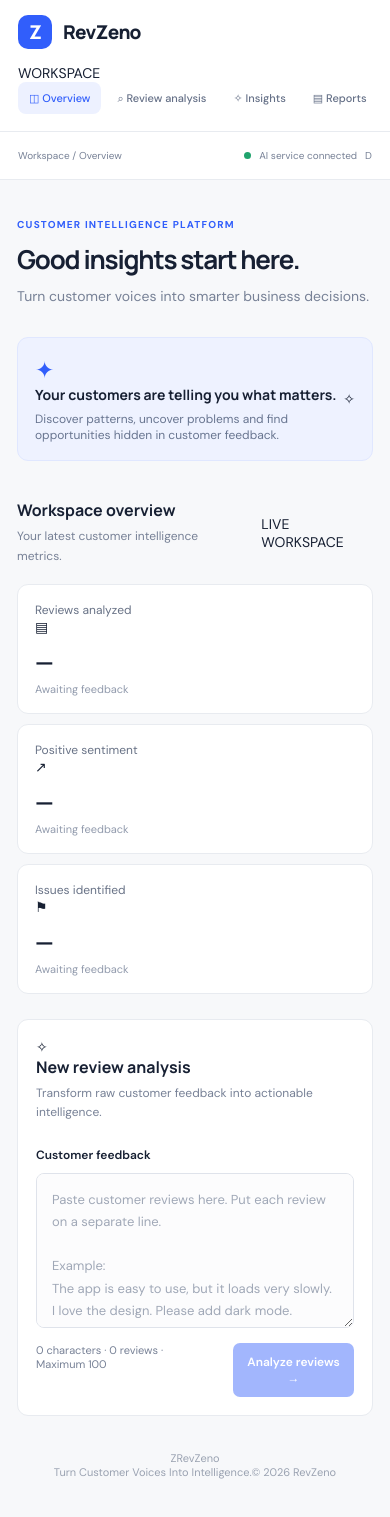
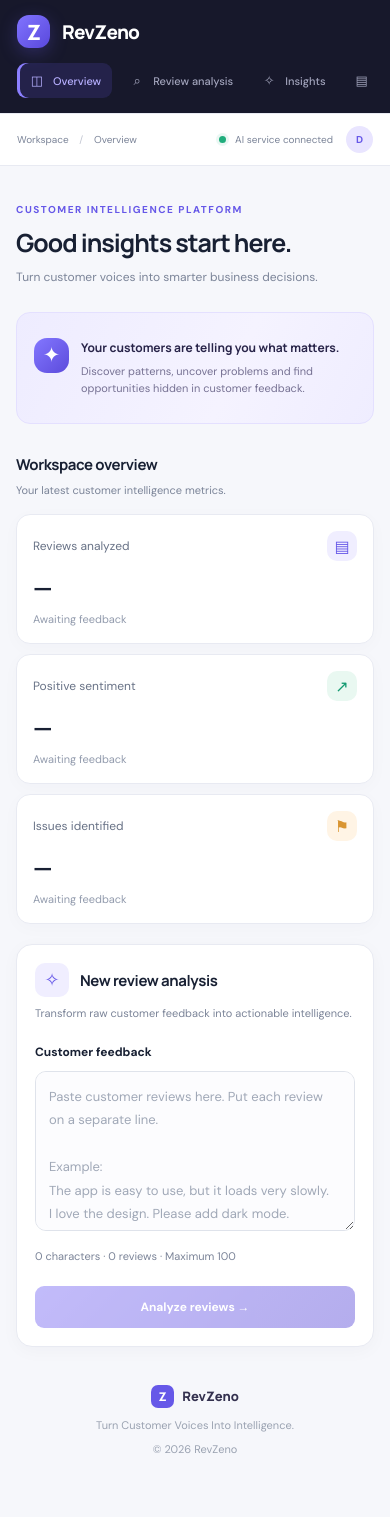
Before and after one commit to Dhivaking57/ReviewRadar-AI, a Next.js app: page / in a window 390 px wide. Built offline with nearby package versions, Linux system fonts and the light colour scheme.

Commit message:
create premium Revzeno visual design

```diff
--- a/app/globals.css
+++ b/app/globals.css
@@ -2,19 +2,25 @@
 @import url('https://fonts.googleapis.com/css2?family=DM+Sans:wght@400;500;600;700&family=Manrope:wght@400;500;600;700;800&display=swap');
 
 :root {
-  --background: #f7f8fa;
+  --background: #f6f7fb;
   --surface: #ffffff;
-  --text: #172033;
-  --muted: #778196;
-  --border: #e8ebf0;
-  --primary: #315efb;
-  --primary-light: #edf1ff;
-  --success: #16865b;
-  --danger: #d84b55;
+  --text: #182033;
+  --muted: #7b8498;
+  --border: #e8eaf2;
+  --primary: #6658e8;
+  --primary-light: #f0eeff;
+  --success: #159b72;
+  --danger: #e05260;
+  --sidebar: #17182b;
+  --sidebar-muted: #a2a4bc;
 }
 
 * {
   box-sizing: border-box;
+}
+
+html {
+  scroll-behavior: smooth;
 }
 
 html,
@@ -55,20 +61,23 @@ h4 {
 }
 
 ::selection {
-  background: #dce5ff;
-  color: #172033;
+  background: #e4e0ff;
+  color: #17182b;
 }
+
 .app-shell {
   display: flex;
   min-height: 100vh;
 }
 
+/* SIDEBAR */
+
 .sidebar {
-  width: 245px;
+  width: 250px;
   flex-shrink: 0;
-  background: #fff;
-  border-right: 1px solid var(--border);
-  padding: 28px 20px;
+  background: var(--sidebar);
+  color: white;
+  padding: 30px 20px 22px;
   display: flex;
   flex-direction: column;
 }
@@ -76,55 +85,66 @@ h4 {
 .brand {
   display: flex;
   align-items: center;
-  gap: 11px;
+  gap: 12px;
   font-family: 'Manrope', sans-serif;
-  font-size: 19px;
+  font-size: 21px;
   font-weight: 800;
-  letter-spacing: -0.7px;
-  margin-bottom: 48px;
+  letter-spacing: -0.8px;
+  margin-bottom: 55px;
 }
 
 .brand-mark {
-  width: 34px;
-  height: 34px;
-  border-radius: 10px;
-  background: var(--primary);
+  width: 37px;
+  height: 37px;
+  border-radius: 12px;
+  background: linear-gradient(135deg, #8174ff, #5948dc);
   color: white;
   display: grid;
   place-items: center;
-  font-size: 19px;
+  font-size: 21px;
+  box-shadow: 0 5px 18px #6658e84a;
 }
 
-.nav-label,
-.eyebrow {
+.workspace-label {
   font-size: 10px;
   font-weight: 700;
-  letter-spacing: 1.2px;
-  color: #929bad;
-}
-
-.nav-label {
-  margin: 0 0 13px 10px;
+  letter-spacing: 1.4px;
+  color: #777a98;
+  margin: 0 0 15px 11px;
 }
 
 .navigation {
   display: grid;
-  gap: 6px;
+  gap: 7px;
 }
 
 .nav-item {
-  display: block;
+  display: flex;
+  align-items: center;
+  gap: 12px;
   padding: 12px 13px;
-  border-radius: 8px;
-  color: #657087;
+  border-radius: 9px;
+  color: var(--sidebar-muted);
   font-weight: 500;
   font-size: 13px;
+  transition: background 0.2s, color 0.2s;
 }
 
-.nav-item:hover,
+.nav-item span {
+  width: 18px;
+  text-align: center;
+  font-size: 16px;
+}
+
+.nav-item:hover {
+  background: #ffffff0d;
+  color: white;
+}
+
 .nav-item.active {
-  background: var(--primary-light);
-  color: var(--primary);
+  background: #6658e82b;
+  color: #b8b0ff;
+  box-shadow: inset 3px 0 #8c80ff;
 }
 
 .sidebar-bottom {
@@ -135,20 +155,26 @@ h4 {
   display: flex;
   align-items: center;
   gap: 11px;
-  border-top: 1px solid var(--border);
-  margin-top: 25px;
-  padding: 20px 4px 0;
+  border-top: 1px solid #ffffff18;
+  margin-top: 24px;
+  padding: 20px 3px 0;
 }
 
-.avatar {
-  width: 35px;
-  height: 35px;
+.avatar,
+.topbar-avatar {
+  width: 36px;
+  height: 36px;
   display: grid;
   place-items: center;
   border-radius: 50%;
-  background: #e8edff;
-  color: var(--primary);
+  background: #e9e5ff;
+  color: #6658e8;
   font-weight: 700;
+}
+
+.profile-details {
+  flex: 1;
+  min-width: 0;
 }
 
 .profile strong,
@@ -158,13 +184,21 @@ h4 {
 
 .profile strong {
   font-size: 12px;
+  color: white;
 }
 
 .profile small {
-  color: var(--muted);
+  color: #999bb4;
   margin-top: 4px;
   font-size: 11px;
 }
+
+.profile-menu {
+  color: #999bb4;
+  font-size: 20px;
+}
+
+/* MAIN AREA */
 
 .main-content {
   flex: 1;
@@ -172,7 +206,7 @@ h4 {
 }
 
 .topbar {
-  height: 65px;
+  height: 70px;
   padding: 0 42px;
   background: white;
   border-bottom: 1px solid var(--border);
@@ -183,24 +217,39 @@ h4 {
   font-size: 12px;
 }
 
+.breadcrumb span {
+  padding: 0 8px;
+  color: #c0c4d0;
+}
+
 .topbar-right {
   display: flex;
   align-items: center;
-  gap: 8px;
+  gap: 9px;
 }
 
 .status-dot {
+  display: inline-block;
   width: 7px;
   height: 7px;
-  background: #20a36d;
+  background: #20ad7c;
   border-radius: 50%;
+  box-shadow: 0 0 0 3px #20ad7c18;
+}
+
+.topbar-avatar {
+  width: 32px;
+  height: 32px;
+  margin-left: 12px;
 }
 
 .dashboard {
-  max-width: 1150px;
+  max-width: 1250px;
   padding: 42px;
   margin: auto;
 }
+
+/* HEADINGS */
 
 .welcome-row,
 .section-heading,
@@ -214,13 +263,17 @@ h4 {
 
 .eyebrow {
   color: var(--primary);
-  margin-bottom: 10px;
+  font-size: 10px;
+  font-weight: 700;
+  letter-spacing: 1.5px;
+  margin-bottom: 11px;
 }
 
 .welcome-row h1 {
-  font-size: 30px;
-  letter-spacing: -1.2px;
-  margin-bottom: 8px;
+  font-size: clamp(25px, 3vw, 34px);
+  letter-spacing: -1.5px;
+  margin-bottom: 9px;
+  line-height: 1.25;
 }
 
 .subtitle,
@@ -228,82 +281,131 @@ h4 {
 .card-heading p {
   color: var(--muted);
   margin: 0;
-  line-height: 1.6;
+  line-height: 1.7;
+  font-size: 13px;
 }
 
 .date-label,
-.input-tag {
+.input-tag,
+.live-label,
+.report-label {
   border: 1px solid var(--border);
-  border-radius: 7px;
+  border-radius: 8px;
   padding: 9px 12px;
   color: #667085;
   font-size: 11px;
   white-space: nowrap;
 }
 
+.date-label span {
+  color: var(--primary);
+  margin-right: 5px;
+}
+
+.live-label,
+.report-label {
+  display: flex;
+  align-items: center;
+  gap: 8px;
+  border: 0;
+  background: #eaf8f2;
+  color: #168b65;
+  font-size: 10px;
+  font-weight: 700;
+  letter-spacing: 0.5px;
+}
+
+/* NOTICE BANNER */
+
 .notice {
-  margin-top: 30px;
-  padding: 22px 25px;
-  background: #eef2ff;
-  border: 1px solid #e0e7ff;
-  border-radius: 11px;
+  margin-top: 32px;
+  padding: 24px 26px;
+  background: linear-gradient(115deg, #eeecff, #f5f3ff 60%, #efedff);
+  border: 1px solid #e4e0ff;
+  border-radius: 14px;
   display: flex;
   justify-content: space-between;
   align-items: center;
+  min-height: 112px;
+}
+
+.notice-content {
+  display: flex;
+  align-items: center;
+  gap: 17px;
+}
+
+.notice-icon {
+  width: 43px;
+  height: 43px;
+  flex-shrink: 0;
+  border-radius: 13px;
+  display: grid;
+  place-items: center;
+  color: white;
+  background: linear-gradient(135deg, #8377ff, #5c4bdc);
+  font-size: 21px;
 }
 
 .notice strong {
   font-family: 'Manrope', sans-serif;
   font-size: 14px;
+  color: #282449;
 }
 
 .notice p {
-  color: #687590;
+  color: #777294;
   font-size: 12px;
   margin: 7px 0 0;
+  line-height: 1.6;
 }
 
-.notice-icon {
-  font-size: 23px;
-  color: var(--primary);
+.notice-decoration {
+  font-size: 38px;
+  color: #887cf0;
+  opacity: 0.7;
+  padding-right: 10px;
 }
 
+/* METRICS */
+
 .section-heading {
-  margin: 38px 0 18px;
+  margin: 40px 0 19px;
 }
 
 .section-heading h2,
 .card-heading h2 {
-  font-size: 16px;
+  font-size: 17px;
+  letter-spacing: -0.4px;
   margin-bottom: 6px;
-}
-
-.section-heading p,
-.card-heading p {
-  font-size: 12px;
 }
 
 .metrics-grid {
   display: grid;
   grid-template-columns: repeat(3, minmax(0, 1fr));
-  gap: 16px;
-}
-
-.metric-card,
-.analysis-card {
-  background: white;
-  border: 1px solid var(--border);
-  border-radius: 11px;
+  gap: 17px;
 }
 
 .metric-card {
-  padding: 21px;
+  background: white;
+  border: 1px solid var(--border);
+  border-radius: 14px;
+  padding: 22px;
+  min-width: 0;
+  box-shadow: 0 4px 18px rgba(25, 35, 70, 0.025);
+  transition: transform 0.2s, box-shadow 0.2s;
 }
 
-.metric-card span,
-.metric-card strong,
-.metric-card small {
-  display: block;
+.metric-card:hover {
+  transform: translateY(-3px);
+  box-shadow: 0 9px 25px rgba(25, 35, 70, 0.07);
+}
+
+.metric-top {
+  display: flex;
+  align-items: center;
+  justify-content: space-between;
+  gap: 10px;
 }
 
 .metric-card span {
@@ -311,10 +413,36 @@ h4 {
   font-size: 12px;
 }
 
+.metric-icon {
+  width: 34px;
+  height: 34px;
+  border-radius: 10px;
+  display: grid;
+  place-items: center;
+  font-size: 16px;
+}
+
+.metric-icon.purple {
+  background: #f0eeff;
+  color: #6658e8;
+}
+
+.metric-icon.green {
+  background: #e9f8f1;
+  color: #159b72;
+}
+
+.metric-icon.orange {
+  background: #fff4e5;
+  color: #d99532;
+}
+
 .metric-card strong {
+  display: block;
   font-family: 'Manrope', sans-serif;
-  font-size: 28px;
-  margin: 14px 0 5px;
+  font-size: 30px;
+  letter-spacing: -1px;
+  margin: 15px 0 5px;
 }
 
 .metric-card small {
@@ -322,40 +450,78 @@ h4 {
   font-size: 11px;
 }
 
+/* ANALYSIS INPUT */
+
 .analysis-card {
-  margin-top: 25px;
-  padding: 25px;
+  background: white;
+  border: 1px solid var(--border);
+  border-radius: 16px;
+  margin-top: 26px;
+  padding: 27px;
+  box-shadow: 0 4px 18px rgba(25, 35, 70, 0.03);
 }
 
 .card-heading {
-  margin-bottom: 25px;
+  margin-bottom: 27px;
+}
+
+.card-title-row {
+  display: flex;
+  align-items: center;
+  gap: 11px;
+  margin-bottom: 7px;
+}
+
+.card-title-row h2 {
+  margin: 0;
+}
+
+.section-icon {
+  width: 34px;
+  height: 34px;
+  border-radius: 10px;
+  background: var(--primary-light);
+  color: var(--primary);
+  display: grid;
+  place-items: center;
+  font-size: 18px;
+}
+
+.input-tag {
+  color: var(--primary);
+  background: #f4f2ff;
+  border-color: #e9e5ff;
+  font-weight: 700;
+  letter-spacing: 0.6px;
 }
 
 .analysis-card label {
   display: block;
-  font-weight: 600;
+  font-weight: 700;
   font-size: 12px;
-  margin-bottom: 10px;
+  margin-bottom: 11px;
 }
 
 .analysis-card textarea {
   display: block;
   width: 100%;
-  min-height: 170px;
+  min-height: 180px;
   resize: vertical;
   border: 1px solid #dfe3eb;
-  border-radius: 8px;
-  padding: 15px;
+  border-radius: 11px;
+  padding: 17px;
   outline: none;
   color: var(--text);
-  background: #fcfcfd;
-  line-height: 1.7;
+  background: #fcfcfe;
+  line-height: 1.8;
   font-size: 13px;
+  transition: border 0.2s, box-shadow 0.2s;
 }
 
 .analysis-card textarea:focus {
   border-color: var(--primary);
-  box-shadow: 0 0 0 3px #315efb14;
+  box-shadow: 0 0 0 4px #6658e815;
+  background: white;
 }
 
 .analysis-card textarea::placeholder {
@@ -363,68 +529,267 @@ h4 {
 }
 
 .input-footer {
-  margin-top: 15px;
+  margin-top: 17px;
 }
 
 .input-footer span {
   color: var(--muted);
   font-size: 11px;
+  line-height: 1.6;
 }
 
 .analyze-button {
-  background: var(--primary);
+  background: linear-gradient(135deg, #7869f4, #5949d7);
   color: white;
   border: 0;
-  border-radius: 7px;
-  padding: 12px 18px;
+  border-radius: 9px;
+  padding: 13px 21px;
   font-size: 12px;
-  font-weight: 600;
+  font-weight: 700;
+  box-shadow: 0 5px 13px #6658e82b;
+  transition: transform 0.2s, box-shadow 0.2s;
+}
+
+.analyze-button:hover:not(:disabled) {
+  transform: translateY(-2px);
+  box-shadow: 0 8px 19px #6658e83d;
 }
 
 .analyze-button:disabled {
   opacity: 0.45;
   cursor: not-allowed;
+  box-shadow: none;
 }
 
+/* LOADING AND ERROR */
+
+.loading-panel {
+  display: flex;
+  align-items: center;
+  gap: 15px;
+  margin-top: 20px;
+  padding: 18px;
+  background: #f1efff;
+  border: 1px solid #e6e1ff;
+  border-radius: 12px;
+  color: #5144b6;
+}
+
+.loading-panel strong {
+  font-size: 13px;
+}
+
+.loading-panel p {
+  font-size: 12px;
+  margin: 6px 0 0;
+  line-height: 1.6;
+}
+
+.loading-spinner {
+  width: 24px;
+  height: 24px;
+  flex-shrink: 0;
+  border: 3px solid #d9d3ff;
+  border-top-color: #6658e8;
+  border-radius: 50%;
+  animation: spin 0.8s linear infinite;
+}
+
+@keyframes spin {
+  to {
+    transform: rotate(360deg);
+  }
+}
+
+.error-panel {
+  margin-top: 18px;
+  padding: 16px;
+  background: #fff1f2;
+  border: 1px solid #ffd9dd;
+  border-radius: 11px;
+  color: #bd3948;
+}
+
+.error-panel strong {
+  font-size: 13px;
+}
+
+.error-panel p {
+  font-size: 12px;
+  margin: 6px 0 0;
+  line-height: 1.6;
+}
+
+/* RESULTS */
+
+.results-section {
+  margin-top: 35px;
+}
+
+.sentiment-grid {
+  display: grid;
+  grid-template-columns: repeat(3, minmax(0, 1fr));
+  gap: 14px;
+}
+
+.sentiment-card {
+  background: #fcfcfe;
+  border: 1px solid var(--border);
+  border-radius: 12px;
+  padding: 18px;
+  min-width: 0;
+}
+
+.sentiment-label {
+  color: var(--muted);
+  font-size: 12px;
+}
+
+.sentiment-percentage {
+  font-family: 'Manrope', sans-serif;
+  font-size: 28px;
+  font-weight: 800;
+  margin-top: 9px;
+}
+
+.sentiment-count {
+  color: var(--muted);
+  font-size: 11px;
+  margin: 5px 0 13px;
+}
+
+.progress-track {
+  height: 7px;
+  border-radius: 20px;
+  background: #edf0f5;
+  overflow: hidden;
+}
+
+.progress-fill {
+  height: 100%;
+  border-radius: 20px;
+  transition: width 0.5s ease;
+}
+
+.recommendation-item {
+  padding: 19px;
+  border: 1px solid var(--border);
+  border-radius: 12px;
+  background: white;
+}
+
+.recommendation-header {
+  display: flex;
+  align-items: center;
+  justify-content: space-between;
+  flex-wrap: wrap;
+  gap: 12px;
+}
+
+.recommendation-header strong {
+  color: var(--text);
+  font-size: 13px;
+}
+
+.priority-badge {
+  border-radius: 20px;
+  padding: 6px 11px;
+  font-size: 10px;
+  font-weight: 700;
+  text-transform: uppercase;
+}
+
+.recommendation-description {
+  color: var(--muted);
+  line-height: 1.8;
+  margin: 12px 0;
+  font-size: 13px;
+}
+
+.recommendation-evidence {
+  color: var(--muted);
+  font-size: 12px;
+  line-height: 1.7;
+  margin: 0;
+}
+
+/* FOOTER */
+
 .footer {
+  display: flex;
+  align-items: center;
+  justify-content: space-between;
+  gap: 15px;
+  flex-wrap: wrap;
   text-align: center;
   color: #9aa2b1;
   font-size: 11px;
-  padding: 35px 0 10px;
+  padding: 38px 0 15px;
 }
 
-@media (max-width: 850px) {
+.footer-brand {
+  display: flex;
+  align-items: center;
+  gap: 8px;
+  color: #34314f;
+  font-family: 'Manrope', sans-serif;
+  font-size: 13px;
+  font-weight: 800;
+}
+
+.footer-mark {
+  width: 23px;
+  height: 23px;
+  border-radius: 7px;
+  display: grid;
+  place-items: center;
+  background: var(--primary);
+  color: white;
+  font-size: 12px;
+}
+
+/* TABLET */
+
+@media (max-width: 950px) {
   .sidebar {
-    width: 205px;
-    padding: 24px 14px;
+    width: 220px;
+    padding: 25px 15px;
   }
 
   .dashboard {
-    padding: 30px 24px;
+    padding: 32px 25px;
   }
 
   .topbar {
-    padding: 0 24px;
+    padding: 0 25px;
   }
 }
 
-@media (max-width: 600px) {
+/* MOBILE */
+
+@media (max-width: 650px) {
   .app-shell {
     display: block;
   }
 
   .sidebar {
     width: 100%;
-    padding: 15px 18px;
+    padding: 15px 17px 12px;
     border-right: 0;
     border-bottom: 1px solid var(--border);
   }
 
   .brand {
     margin-bottom: 15px;
+    font-size: 19px;
   }
 
-  .sidebar > .nav-label,
+  .brand-mark {
+    width: 33px;
+    height: 33px;
+  }
+
+  .sidebar > .workspace-label,
   .sidebar-bottom {
     display: none;
   }
@@ -433,23 +798,34 @@ h4 {
     display: flex;
     gap: 5px;
     overflow-x: auto;
-    padding-bottom: 2px;
+    padding-bottom: 3px;
   }
 
   .nav-item {
     white-space: nowrap;
     padding: 9px 11px;
     font-size: 11px;
+    gap: 7px;
+  }
+
+  .nav-item span {
+    font-size: 13px;
   }
 
   .topbar {
-    height: 48px;
-    padding: 0 18px;
+    height: 52px;
+    padding: 0 17px;
     font-size: 10px;
   }
 
+  .topbar-avatar {
+    width: 27px;
+    height: 27px;
+    margin-left: 4px;
+  }
+
   .dashboard {
-    padding: 28px 17px;
+    padding: 27px 16px;
   }
 
   .welcome-row {
@@ -457,7 +833,12 @@ h4 {
   }
 
   .welcome-row h1 {
-    font-size: 26px;
+    font-size: 25px;
+    letter-spacing: -1px;
+  }
+
+  .subtitle {
+    font-size: 12px;
   }
 
   .date-label {
@@ -466,6 +847,48 @@ h4 {
 
   .notice {
     padding: 17px;
+    margin-top: 24px;
+  }
+
+  .notice-content {
+    align-items: flex-start;
+    gap: 12px;
+  }
+
+  .notice-icon {
+    width: 35px;
+    height: 35px;
+  }
+
+  .notice strong {
+    font-size: 12px;
+  }
+
+  .notice p {
+    font-size: 11px;
+  }
+
+  .notice-decoration {
+    display: none;
+  }
+
+  .section-heading {
+    margin: 30px 0 15px;
+    align-items: flex-start;
+  }
+
+  .section-heading h2,
+  .card-heading h2 {
+    font-size: 15px;
+  }
+
+  .section-heading p,
+  .card-heading p {
+    font-size: 11px;
+  }
+
+  .live-label {
+    display: none;
   }
 
   .metrics-grid {
@@ -474,20 +897,27 @@ h4 {
   }
 
   .metric-card {
-    padding: 17px;
+    padding: 16px;
   }
 
   .metric-card strong {
-    font-size: 24px;
+    font-size: 25px;
     margin: 9px 0 4px;
+  }
+
+  .metric-icon {
+    width: 30px;
+    height: 30px;
   }
 
   .analysis-card {
     padding: 18px;
+    margin-top: 20px;
   }
 
   .card-heading {
     align-items: flex-start;
+    margin-bottom: 21px;
   }
 
   .input-tag {
@@ -495,14 +925,36 @@ h4 {
   }
 
   .analysis-card textarea {
-    min-height: 155px;
+    min-height: 160px;
+    padding: 13px;
   }
 
   .input-footer {
     align-items: flex-start;
+    flex-direction: column;
   }
 
   .analyze-button {
-    padding: 11px 13px;
+    width: 100%;
+    padding: 13px;
   }
+
+  .report-label {
+    display: none;
   }
+
+  .sentiment-grid {
+    grid-template-columns: 1fr;
+    gap: 10px;
+  }
+
+  .sentiment-card {
+    padding: 16px;
+  }
+
+  .footer {
+    justify-content: center;
+    flex-direction: column;
+    gap: 10px;
+  }
+}
```
